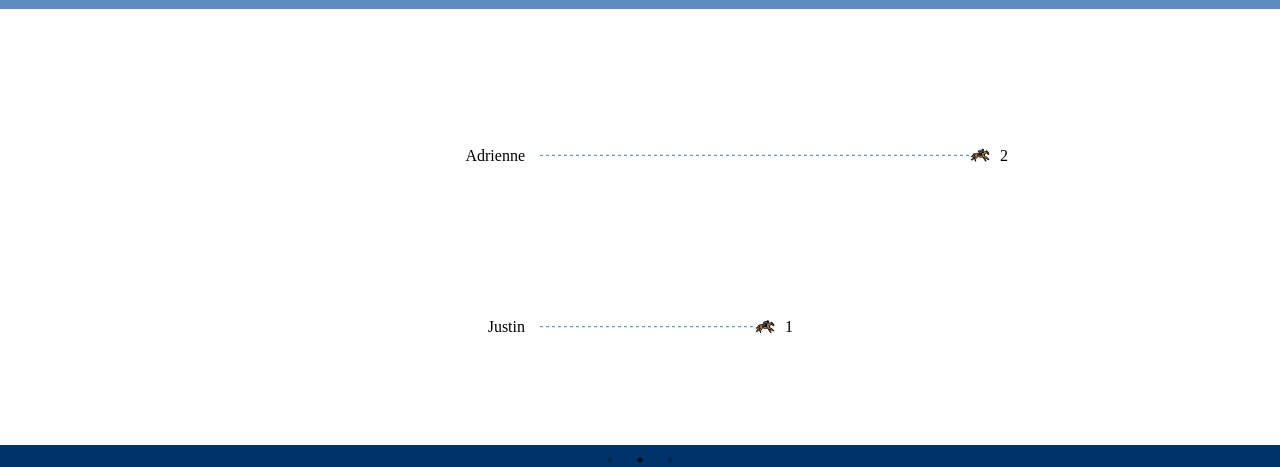
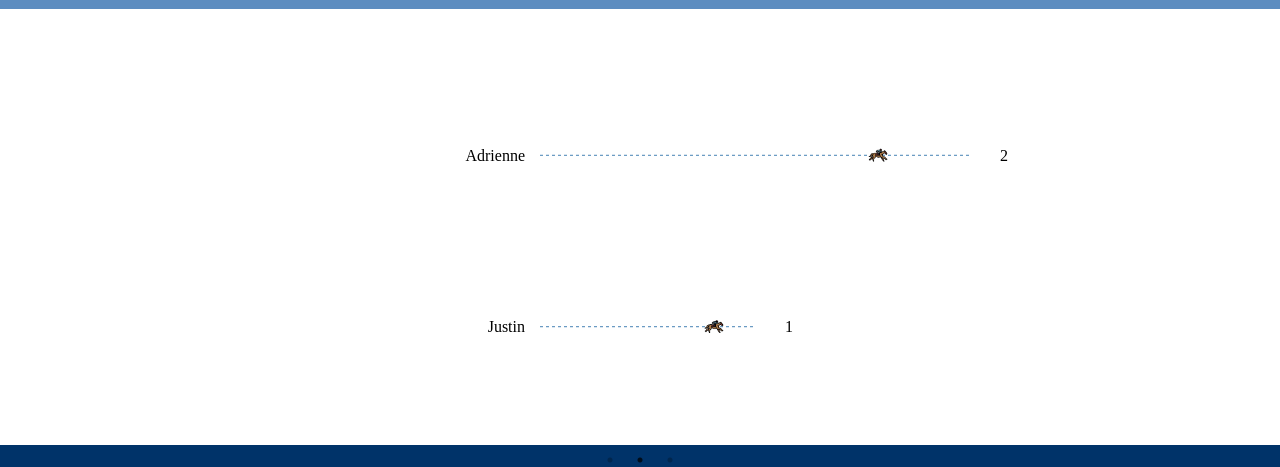
Before and after one commit to Justinmemphis/same-day-election-and-results, a React (Create React App) app in the folder my-app/: page / in a window 1280 px wide. Shown: the part 353-820 px from the top of the page. Built offline with nearby package versions, Linux system fonts and the light colour scheme.

Commit message:
add animation effect on each chart load of carousel

```diff
--- a/my-app/src/App.js
+++ b/my-app/src/App.js
@@ -1,5 +1,5 @@
 import './App.css';
-import React from 'react';
+import React, { useState } from 'react';
 import Slider from 'react-slick';
 import 'slick-carousel/slick/slick.css';
 import 'slick-carousel/slick/slick-theme.css';
@@ -9,6 +9,9 @@ import scdpLogo from './SCDP-letterhead-whitebg.png';
 
 
 function App() {
+
+ const [currentSlide, setCurrentSlide] = useState(0);
+
  const datasets = [
 	[
 		{ name: "Carnita Atwater", vote: 57 },
@@ -46,6 +49,9 @@ function App() {
 	 speed: 500,
 	 slidesToShow: 1,
 	 slidesToScroll: 1,
+	 afterChange: (index) => {
+		 setCurrentSlide(index);
+	 },
  };
 
 
@@ -59,7 +65,7 @@ function App() {
         <Slider {...sliderSettings}>
           {datasets.map((subArray, index) => (
             <div key={index}>
-              <Chart data={subArray} />
+              <Chart data={subArray} currentSlide={currentSlide}/>
             </div>
           ))}
         </Slider>
--- a/my-app/src/Chart.js
+++ b/my-app/src/Chart.js
@@ -2,7 +2,7 @@ import React, { useEffect, useRef } from "react";
 import * as d3 from "d3";
 import horseImage from './horse.png';
 
-const Chart = ({ data }) => {
+const Chart = ({ data, currentSlide }) => {
   const chartRef = useRef();
 
   useEffect(() => {
@@ -74,7 +74,7 @@ const Chart = ({ data }) => {
       .text(d => d.name);
 
     svg.attr("transform", `translate(${margin.left},${margin.top})`);
-  }, [data]);
+  }, [data, currentSlide]);
 
   return <svg ref={chartRef} width="800" height="400"></svg>;
 };
```
